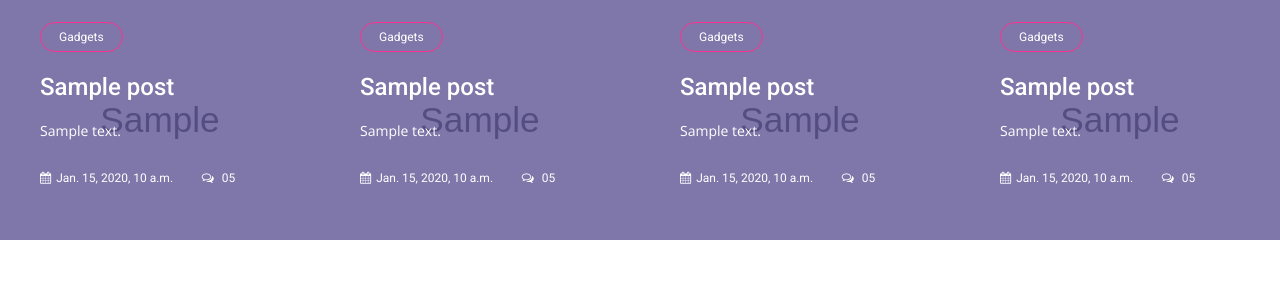
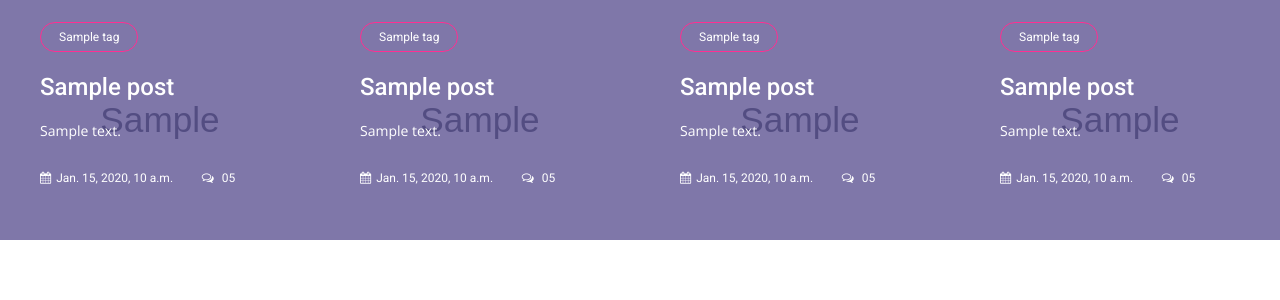
Before and after one commit to gurnitha/django-fantom-blog, a Django app: page / in a window 1280 px wide. Shown: the part 210-510 px from the top of the page. Run offline with Django 3.2, Linux system fonts and the light colour scheme; tables that the repository leaves empty hold one stand-in row (values such as "Sample post"); grey boxes marked "Sample" are stand-in pictures; some libraries are stand-ins or nearby versions.

Commit message:
21.4 Slider posts - Showing all tags associated to each post

```diff
--- a/templates/posts/index.html
+++ b/templates/posts/index.html
@@ -14,7 +14,11 @@
 							<img src="{{slider_post.image.url}}" alt="">
 						</div>
 						<div class="post_text">
-							<a class="cat" href="#">Gadgets</a>
+							<!-- Tag -->
+							{% for tag in slider_post.tag.all %}
+							<a class="cat" href="">{{ tag.title }}</a>
+							{% endfor %}
+
 							<a href="{% url 'detail' pk=slider_post.pk slug=slider_post.slug %}"><h4>{{slider_post.title}}</h4></a>
 							<p>{{slider_post.content|truncatechars:100}}</p>
 							<div class="date">
```
Also changed, not shown: README.md.
